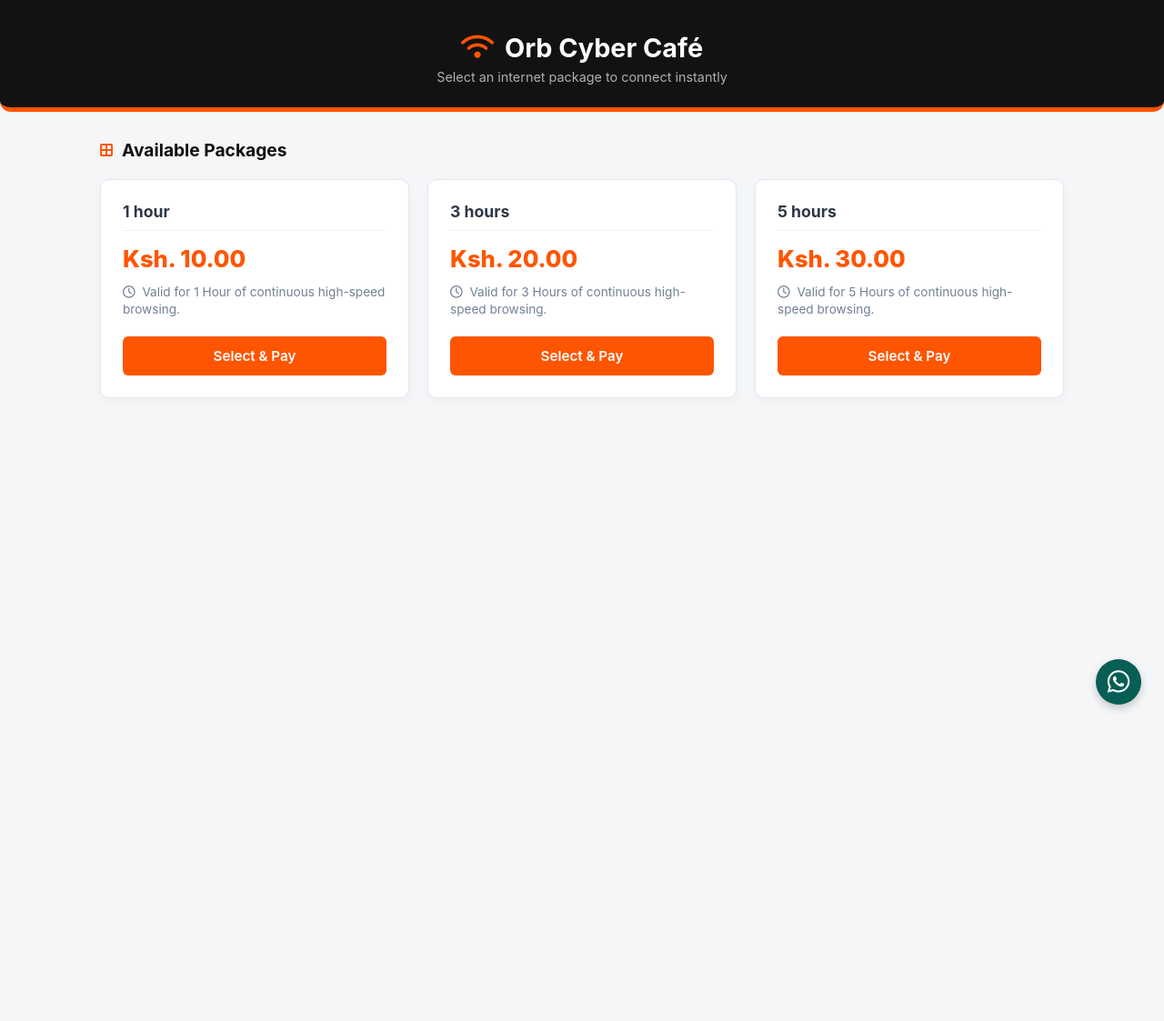
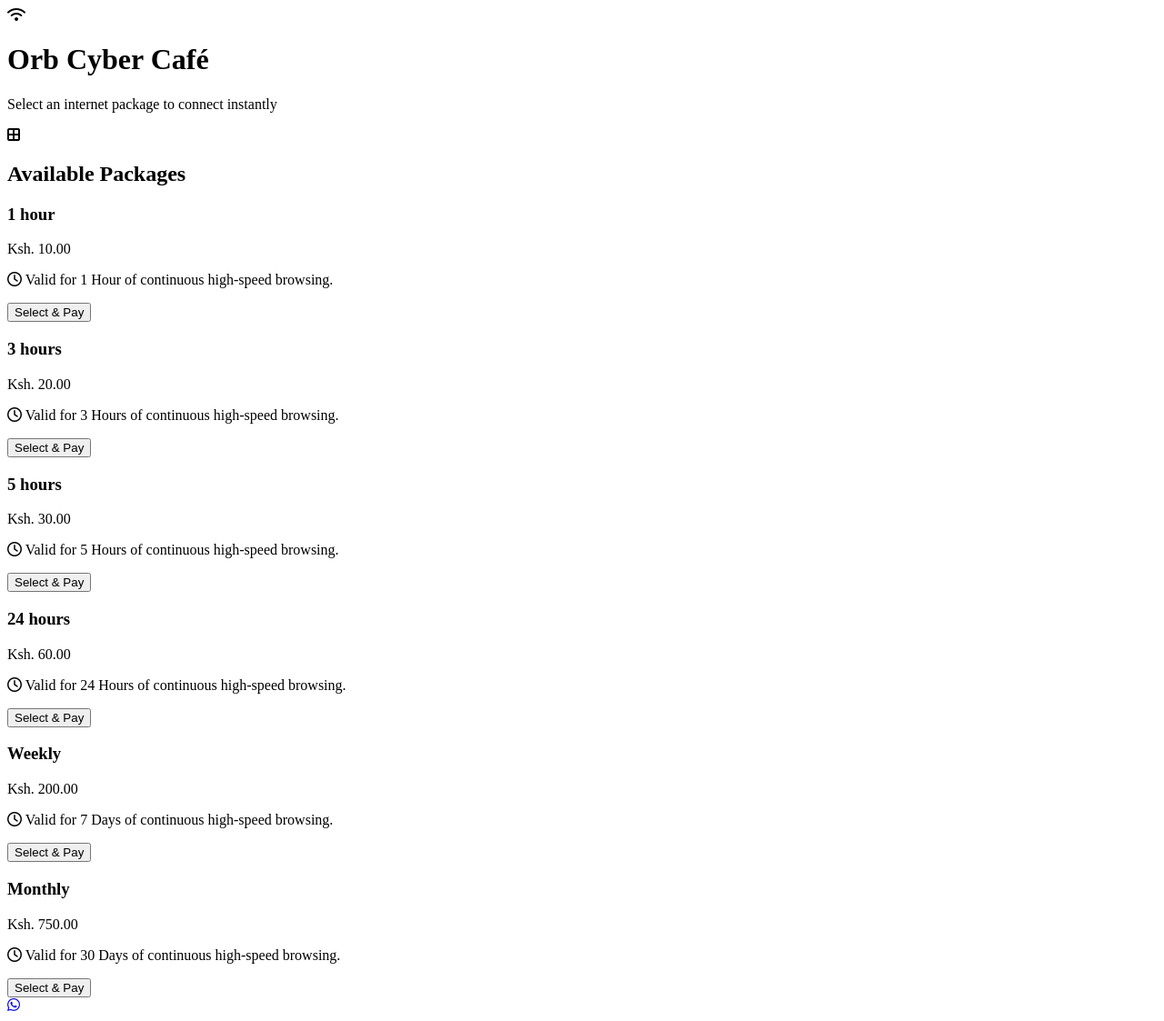
Before and after one commit to maingibiz002-ctrl/orb-cybercafe-portal, a Django app: page / in a window 1280 px wide. Shown: the whole page at 91% size. Before the commit the page ends 782 px from the top, so only its background shows below. Run offline with Django 5.2, Linux system fonts and the light colour scheme.

Commit message:
more packages

```diff
--- a/templates/guest_portal.html
+++ b/templates/guest_portal.html
@@ -5,8 +5,7 @@
     <meta charset="UTF-8">
     <meta name="viewport" content="width=device-width, initial-scale=1.0">
     <title>Orb Cyber Café - Guest Portal</title>
-    <!-- Updated Django static tag below -->
-    <link rel="stylesheet" href="{% static 'css/guest_portal.css' %}">
+    <link rel="stylesheet" href="{% static 'guest_portal.css' %}">
     <link rel="stylesheet" href="https://cdnjs.cloudflare.com/ajax/libs/font-awesome/6.4.0/css/all.min.css">
 </head>
 <body>
@@ -63,6 +62,39 @@
                 <button class="btn-pay" onclick="selectPackage('5_hours', 30)">Select & Pay</button>
             </div>
 
+            <!-- 24 Hours Package -->
+            <div class="package-card">
+                <h3>24 hours</h3>
+                <div class="price">Ksh. 60.00</div>
+                <p class="validity">
+                    <i class="fa-regular fa-clock"></i>
+                    Valid for 24 Hours of continuous high-speed browsing.
+                </p>
+                <button class="btn-pay" onclick="selectPackage('24_hours', 60)">Select & Pay</button>
+            </div>
+
+            <!-- Weekly Package -->
+            <div class="package-card">
+                <h3>Weekly</h3>
+                <div class="price">Ksh. 200.00</div>
+                <p class="validity">
+                    <i class="fa-regular fa-clock"></i>
+                    Valid for 7 Days of continuous high-speed browsing.
+                </p>
+                <button class="btn-pay" onclick="selectPackage('weekly', 200)">Select & Pay</button>
+            </div>
+
+            <!-- Monthly Package -->
+            <div class="package-card">
+                <h3>Monthly</h3>
+                <div class="price">Ksh. 750.00</div>
+                <p class="validity">
+                    <i class="fa-regular fa-clock"></i>
+                    Valid for 30 Days of continuous high-speed browsing.
+                </p>
+                <button class="btn-pay" onclick="selectPackage('monthly', 750)">Select & Pay</button>
+            </div>
+
         </div>
     </main>
 
@@ -74,7 +106,6 @@
     <script>
         function selectPackage(pkg, amount) {
             alert('Selected ' + pkg + ' for Ksh. ' + amount);
-            // Trigger Paystack checkout or M-Pesa modal here
         }
     </script>
 </body>
```
